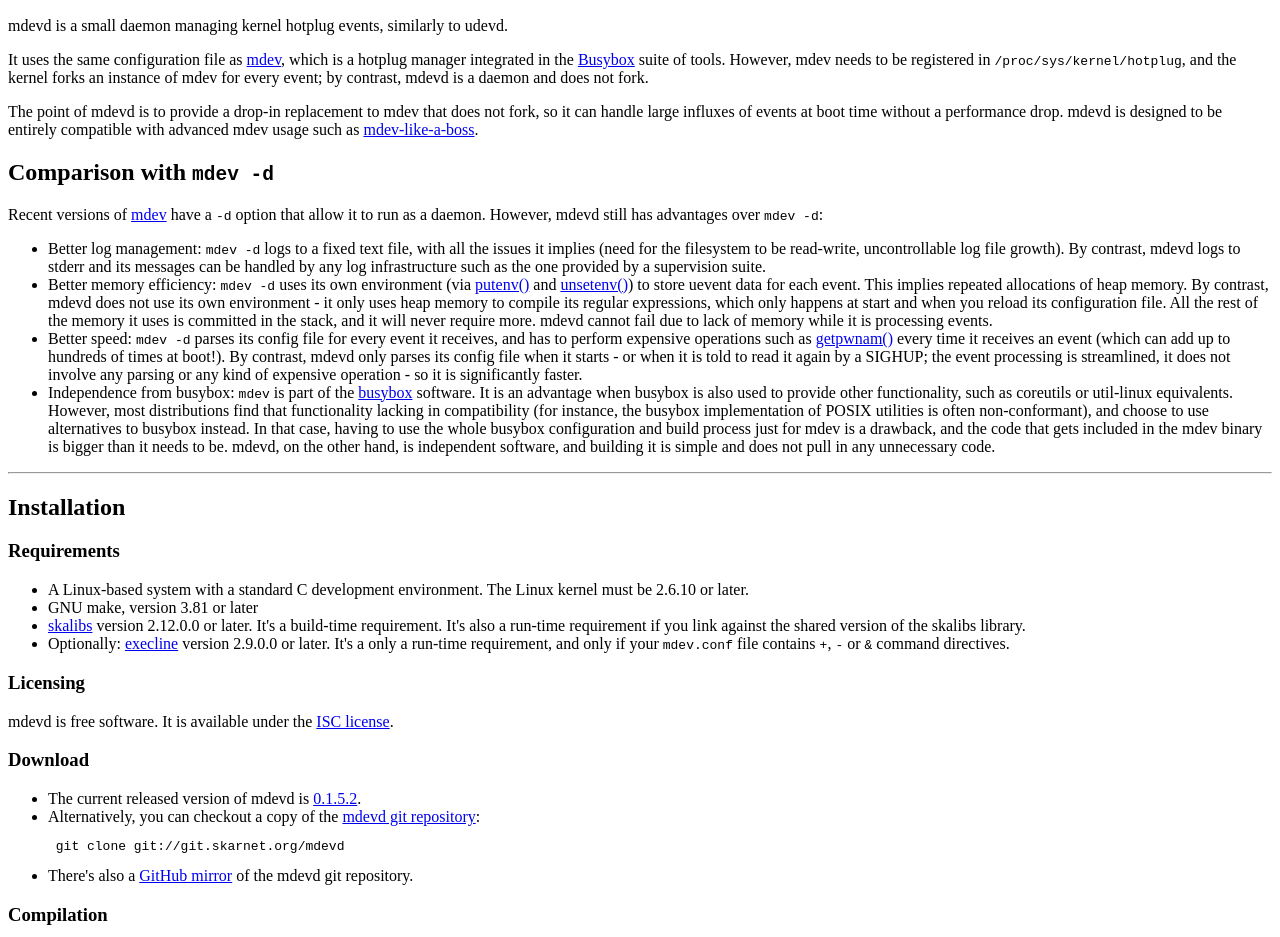
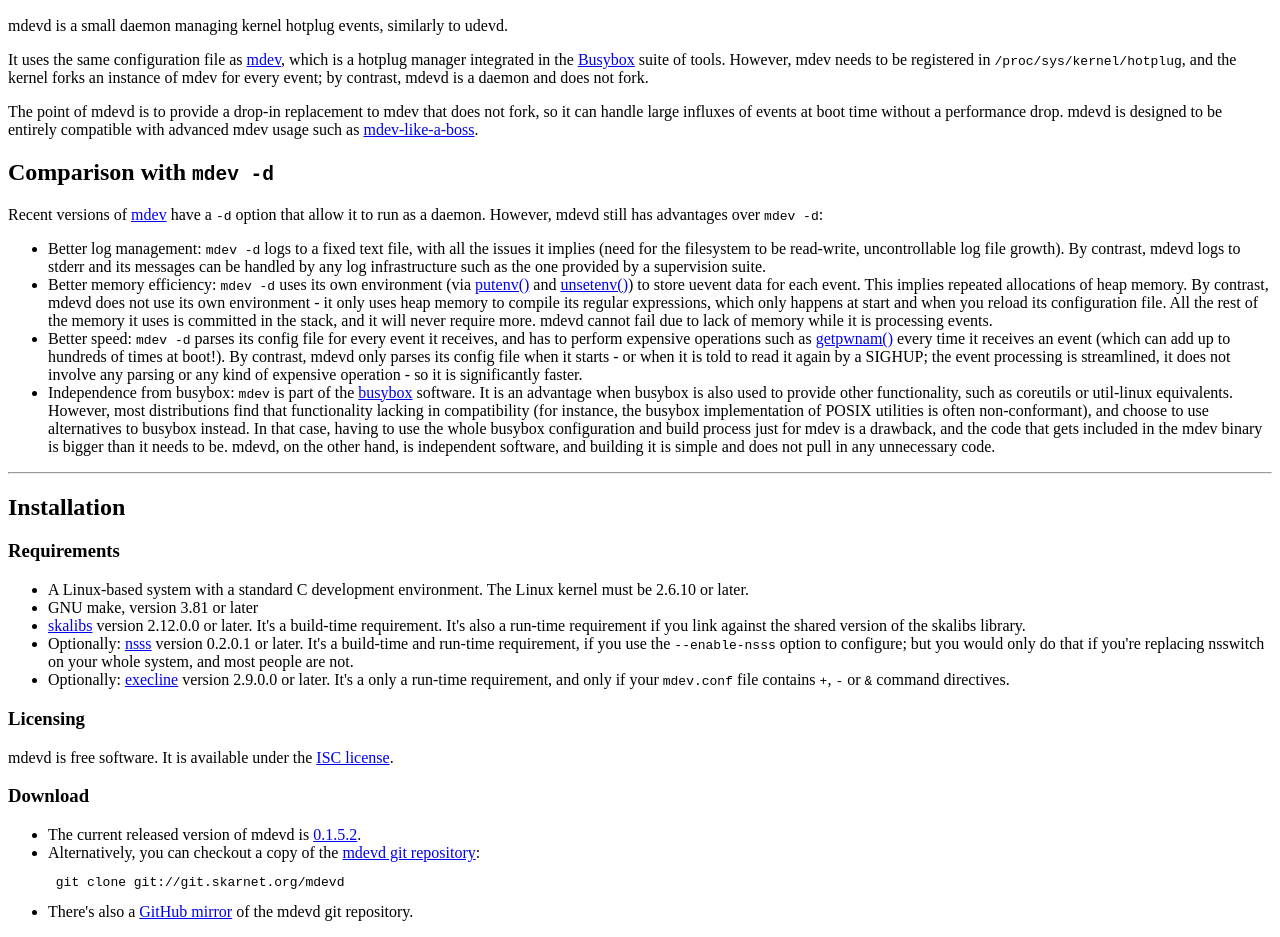
Before and after one commit to skarnet/mdevd, a plain HTML site: page doc/index.html in a window 1280 px wide. Shown: the part 154-1091 px from the top of the page. Drawn offline with Linux system fonts and the light colour scheme.

Commit message:
Document optional nsss dependency
Signed-off-by: Laurent Bercot <ska@appnovation.com>

```diff
--- a/doc/index.html
+++ b/doc/index.html
@@ -102,6 +102,11 @@ The Linux kernel must be 2.6.10 or later. </li>
 2.12.0.0 or later. It's a build-time requirement. It's also a run-time
 requirement if you link against the shared version of the skalibs
 library. </li>
+ <li> Optionally: <a href="//skarnet.org/software/execline/">nsss</a>
+version 0.2.0.1 or later. It's a build-time and run-time requirement, if
+you use the <tt>--enable-nsss</tt> option to configure; but you would
+only do that if you're replacing nsswitch on your whole system, and most
+people are not. </li>
  <li> Optionally: <a href="//skarnet.org/software/execline/">execline</a>
 version 2.9.0.0 or later. It's a only a run-time requirement, and only
 if your <tt>mdev.conf</tt> file contains <tt>+</tt>, <tt>-</tt> or
```
